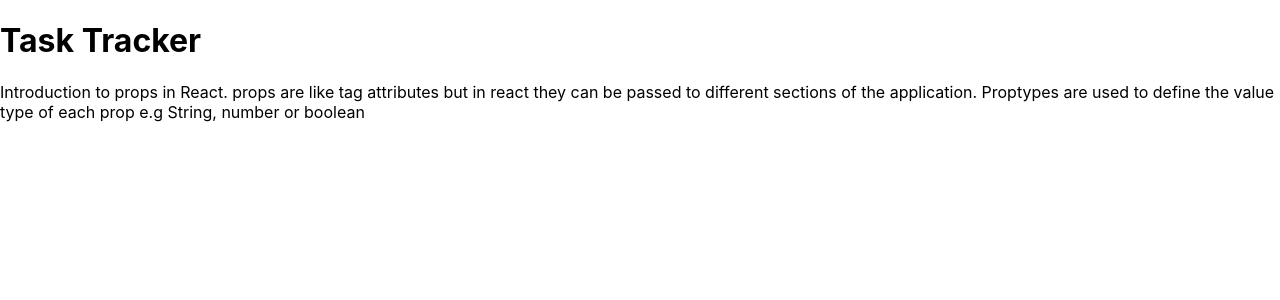
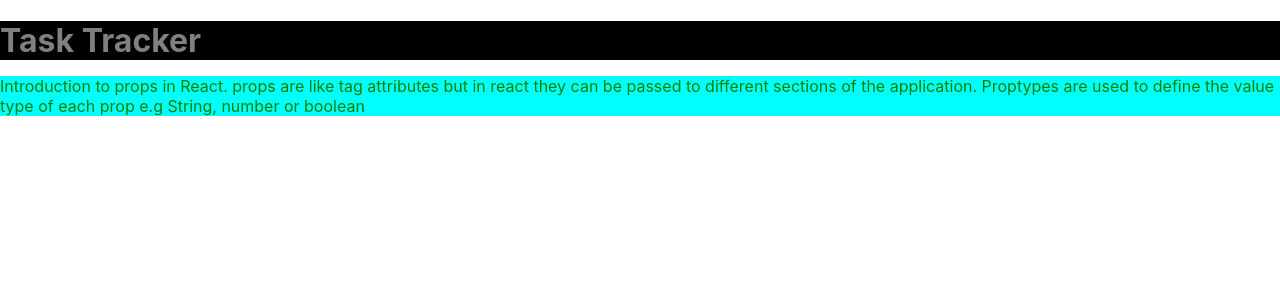
Before and after one commit to SteveOwago/Task-Tracker, a React (Create React App) app: page / in a window 1280 px wide. Shown: the top 300 px of the page. Built offline with nearby package versions, Linux system fonts and the light colour scheme.

Commit message:
Adding CSS in JavaScript

```diff
--- a/src/components/Header.js
+++ b/src/components/Header.js
@@ -3,8 +3,8 @@ import PropTypes from 'prop-types'
 const Header = ({title,message}) => {
     return (
         <header>
-            <h1>{title}</h1>
-            <p>{message}</p>
+            <h1 style={titleStyle}>{title}</h1>
+            <p style={messageStyle}>{message}</p>
         </header>
     )
 }
@@ -18,5 +18,16 @@ Header.propTypes = {
     title: PropTypes.string,
     message: PropTypes.string,
 }
+// Adding Css iin Javascript react.
+const titleStyle = {
+    color: 'grey',
+    backgroundColor: 'black',
+    marginBottom: 0,
+}
+
+const messageStyle = {
+    color: 'green',
+    backgroundColor: 'cyan',
+}
 
 export default Header
```
